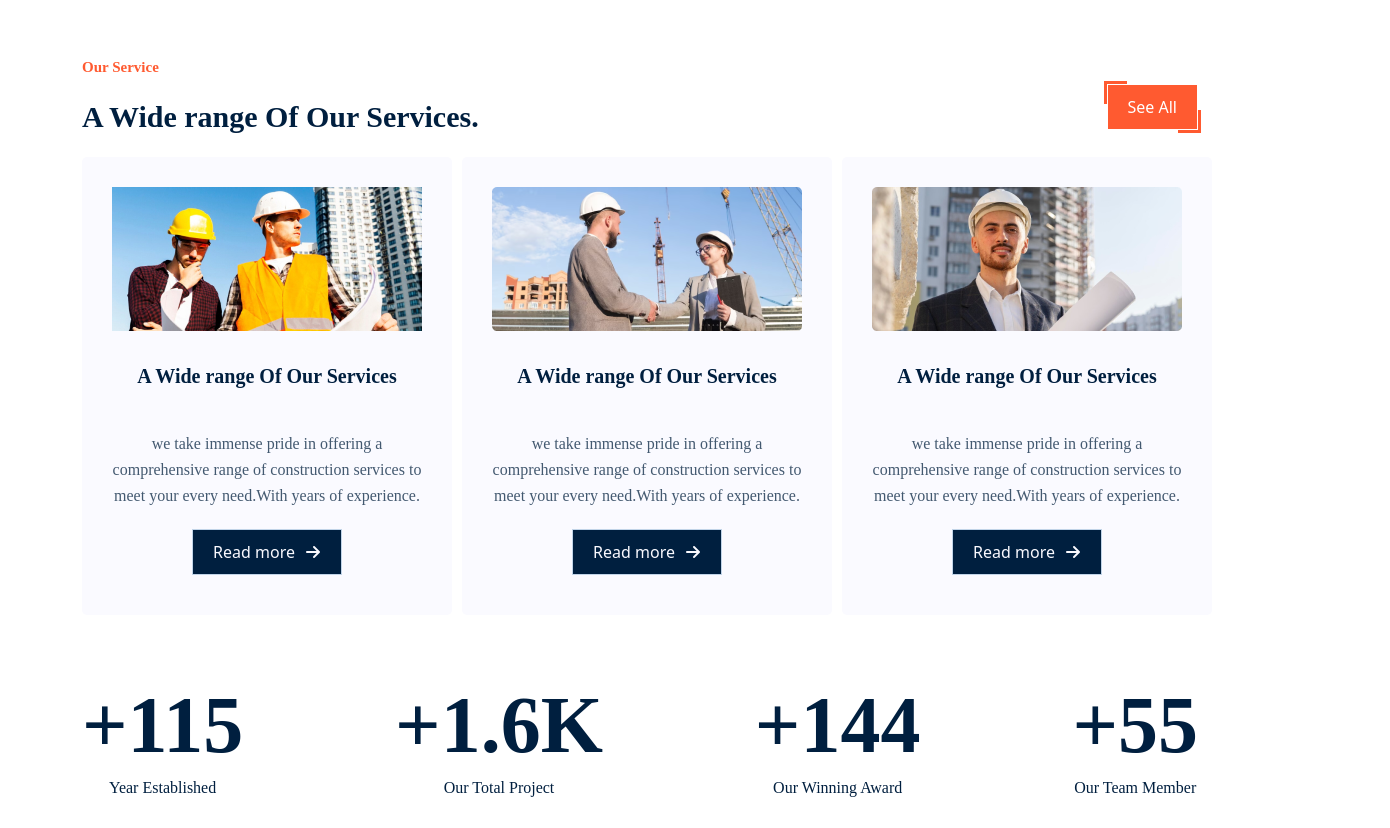
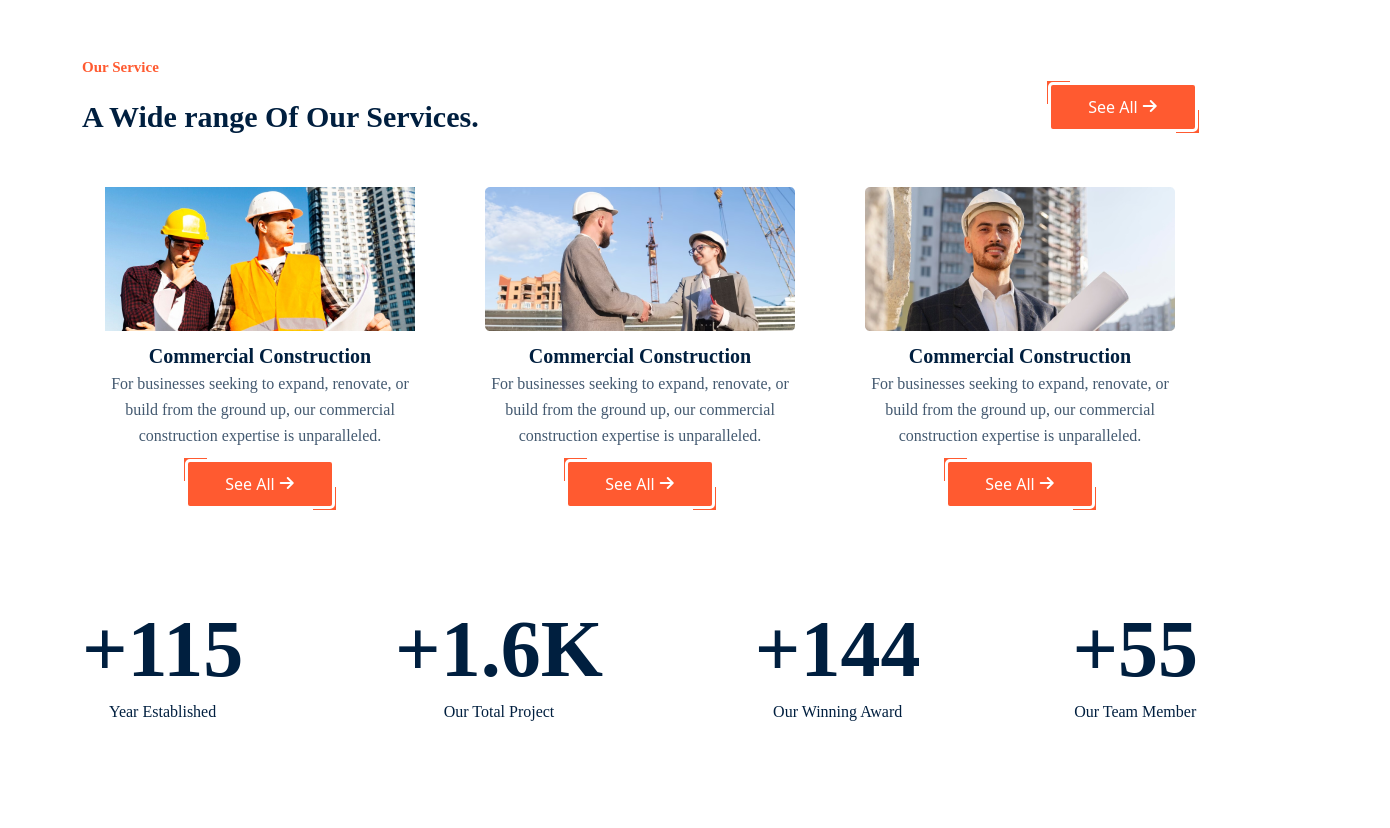
Before and after one commit to Ahad188/Home-page, a plain HTML site: page index.html in a window 1280 px wide. Shown: the part 1969-2797 px from the top of the page, 1390 px wide, since content can reach past the window. Before the commit the page ends 2770 px from the top, so only its background shows below. Drawn offline with Linux system fonts and the light colour scheme; files whose address does not match are found by name.

Commit message:
service card done

```diff
--- a/index.html
+++ b/index.html
@@ -57,8 +57,10 @@
             </p>
 
             <div class="learn">
-              <button class="more">
-                <a href="#"> Learn More <i class="my-icon icon-right-arrow"></i> </a>
+               <button class="add">
+                    <a href="#"> Learn more
+                         <i class="my-icon icon-arrow-right2"></i></a>
+
                    </button>
               <i class="my-icon icon-facebook"></i>
             </div>
@@ -124,8 +126,10 @@
             <h4 class="sub-head">About us</h4>
             <h2 class="head">Experienced & Quality Construction.</h2>
           </div>
-          <button class="section-link">
-            <a href="#"> Read More <i class="my-icon icon-arrow-right2"></i> </a>
+          <button class="add">
+               <a href="#"> Read more
+                    <i class="my-icon icon-arrow-right2"></i></a>
+
               </button>
         </div>
 
@@ -171,78 +175,76 @@
             <h4 class="sub-head">Our Service</h4>
             <h2 class="head">A Wide range Of Our Services.</h2>
           </div>
-          <button class="section-link">
-            <a href="#"> See All <i class="my-icon icon-arrow-right2"></i> </a>
+          <button class="add">
+               <a href="#">  See All
+                    <i class="my-icon icon-arrow-right2"></i></a>
               </button>
         </div>
 
         <div class="row">
           <div class="col-lg-4">
-            <ul class="content">
+            <div class="content">
               <div class="s-img">
                 <img src="img/service1.jpg" alt="" />
               </div>
                <div class="body">
-                <li><a href="#">A Wide range Of Our Services</a></li>
-                <li class="pera">
-                  we take immense pride in offering a comprehensive range of construction services
-                  to meet your every need.With years of experience.
-                </li>
-
-                <button class="more">
-                  <a href="#"
-                    >Read more
-                    <i class="my-icon icon-arrow-right2"></i>
-                  </a>
+                    <h3> Commercial Construction </h3>
+                    <p class="pera">For businesses seeking to expand,
+                         renovate, or build from the ground up,
+                         our commercial construction expertise
+                         is unparalleled.</p>
+               </div>
+               <div>
+                    <button class="add">
+                         <a href="#">  See All
+                              <i class="my-icon icon-arrow-right2"></i></a>
                     </button>
                </div>
-            </ul>
+          </div>
         </div>
         <div class="col-lg-4">
-            <ul class="content">
+          <div class="content">
             <div class="s-img">
               <img src="img/service2.png" alt="" />
             </div>
              <div class="body">
-                <li><a href="#">A Wide range Of Our Services</a></li>
-                <li class="pera">
-                  we take immense pride in offering a comprehensive range of construction services
-                  to meet your every need.With years of experience.
-                </li>
-
-                <button class="more">
-                  <a href="#"
-                    >Read more
-                    <i class="my-icon icon-arrow-right2"></i>
-                  </a>
+                  <h3> Commercial Construction </h3>
+                  <p class="pera">For businesses seeking to expand,
+                       renovate, or build from the ground up,
+                       our commercial construction expertise
+                       is unparalleled.</p>
+             </div>
+             <div>
+                  <button class="add">
+                       <a href="#">  See All
+                            <i class="my-icon icon-arrow-right2"></i></a>
                   </button>
              </div>
-            </ul>
+        </div>
       </div>
         <div class="col-lg-4">
-            <ul class="content">
+          <div class="content">
             <div class="s-img">
               <img src="img/service3.png" alt="" />
             </div>
              <div class="body">
-                <li><a href="#">A Wide range Of Our Services</a></li>
-                <li class="pera">
-                  we take immense pride in offering a comprehensive range of construction services
-                  to meet your every need.With years of experience.
-                </li>
-
-                <button class="more">
-                  <a href="#"
-                    >Read more
-                    <i class="my-icon icon-arrow-right2"></i>
-                  </a>
+                  <h3> Commercial Construction </h3>
+                  <p class="pera">For businesses seeking to expand,
+                       renovate, or build from the ground up,
+                       our commercial construction expertise
+                       is unparalleled.</p>
+             </div>
+             <div>
+                  <button class="add">
+                       <a href="#">  See All
+                            <i class="my-icon icon-arrow-right2"></i></a>
                   </button>
              </div>
-            </ul>
         </div>
       </div>
       </div>
     </section>
+    <!-- success -->
     <section class="success">
       <div class="container">
         <div class="success-con">
@@ -265,6 +267,26 @@
         </div>
       </div>
     </section>
+    <!-- our project -->
+    <section class="project">
+     <div class="container">
+          <div class="section-title">
+               <div class="title">
+                 <h4 class="sub-head">Our Project</h4>
+                 <h2 class="head">Explore Our Latest Project</h2>
+               </div>
+               <button class="add">
+                    <a href="#"> Read More
+                         <i class="my-icon icon-arrow-right2"></i></a>
+                   </button>
+          </div>
+
+
+
+     </div>
+    </section>
+
+
 
     <script src="js/bootstrap.bundle.min.js"></script>
   </body>
--- a/scss/pages/_index.scss
+++ b/scss/pages/_index.scss
@@ -3,6 +3,9 @@
   padding: 0;
   box-sizing: border-box;
   list-style-type: none;
+}
+a{
+     text-decoration: none;
 }
 @mixin common{
      background: #FF5A30;
@@ -22,48 +25,6 @@
      color: #FF5A30;
 }
 // section title
-.section-link{
-     background: #FF5A30;
-     padding: 10px 20px;
-     display: flex;
-     align-items: center;
-     gap: 10px;
-     position: relative;
-     border: 1px solid #fff;
-     transition: all 0.4s ease-in-out;
-
-
-
-
-}
-.section-link a{
-     text-decoration: none;
-     color: #fff;
- }
- .section-link ::before{
-     position: absolute;
-     content: '';
-     width: 23px;
-     height: 23px;
-     background: #FF5A30;
-     top: -4px;
-     left: -4px;
-     z-index: -1;
- }
- .section-link ::after{
-     position: absolute;
-     content: '';
-     width: 23px;
-     height: 23px;
-     background: #FF5A30;
-     bottom: -4px;
-     right: -4px;
-     z-index: -1;
- }
- .section-link:hover{
-     border: 2px solid orangered;
-     background: #001F3F;
- }
 .section-title{
      display: flex;
      justify-content: space-between;
@@ -88,8 +49,53 @@
      color: #001F3F;
 
 }
+.add{
+     text-decoration: none;
+     background: #FF5A30;
+     border-radius: 5px;
+     padding: 10px 20px;
+     color: #fff;
+     position: relative;
+     border: 3px solid #fff;
+     width: 150px;
+     transition: all 0.4s ease-in-out;
+     a{
+          text-decoration: none;
+          color: #fff;
+     }
+     &::before{
+          position: absolute;
+          content: '';
+          top: -4px;
+          left: -4px;
+          width: 23px;
+          height: 23px;
+          background: #FF5A30;
+          z-index: -1;
+          transition: all 0.4s ease-in-out;
+     }
+     &::after{
+          position: absolute;
+          content: '';
+          right: -4px;
+          bottom: -4px;
+          width: 23px;
+          height: 23px;
+          background: #FF5A30;
+          z-index: -1;
+          transition: all 0.4s ease-in-out;
+     }
+     &:hover{
+          background: #001F3F;
 
-
+     }
+     &:hover::before{
+          background: #001F3F;
+     }
+     &:hover::after{
+          background: #001F3F;
+     }
+}
 
 
 .hr{
@@ -241,17 +247,16 @@
           background-position: center;
           background-size: cover;
           height: 641px;
-          position: relative;
+          // position: relative;
           .icons{
-                position: absolute;
-                top: 50%;
-                left: 7%;
-
+               // position: absolute;
+               // top: 50%;
+               // left: 7%;
                display: flex;
                justify-content: space-between;
                align-items: center;
+               padding: 30% 5%;
 
-               width: 1300px;
                a{
                     text-decoration: none;
                     i{
@@ -336,8 +341,10 @@
               border-radius: 5px;
               h3{
                color: #fff;
-               margin-top: 95%;
+               margin-top: 90%;
                padding-left: 10%;
+               font-size: 20px;
+               // padding-bottom: 30px;
               }
          }
          &:hover .overlay{
@@ -355,72 +362,50 @@
      margin-top: 60px;
      .content{
           padding: 30px 20px;
-          // border: 1px solid red;
           text-align: center;
-          width: 370px;
-          // height: 501px;
           display: flex;
           flex-direction: column;
-          background: #FAFAFF;
           border-radius: 5px;
-          transition: all 0.5s ease-in-out;
+          transition: all 0.4s ease-in-out;
+
           .body{
                padding: 10px 0;
-               text-align: center;
-               li{
-                    padding: 20px 10px;
+
+               h3{
+                    // padding: 20px 10px;
+                    // font-family: 'Space Grotesk';
+                    // font-style: normal;
+                    // font-weight: 400;
+                    // font-size: 16px;
+                    // line-height: 26px;
+                    // color: #435970;
+                    // a{
+                         font-family: 'Space Grotesk';
+                         font-weight: 700;
+                         font-size: 20px;
+                         line-height: 30px;
+                         color: #001F3F;
+                         text-decoration: none;
+                    // }
+
+               }
+               .pera{
                     font-family: 'Space Grotesk';
                     font-style: normal;
                     font-weight: 400;
                     font-size: 16px;
                     line-height: 26px;
                     color: #435970;
-                    a{
-                         font-family: 'Space Grotesk';
-                         font-weight: 700;
-                         font-size: 20px;
-                         line-height: 30px;
-                         color: #001F3F;
-                         text-decoration: none;
-                    }
 
                }
-               .more{
-                    background: #001F3F;
-                    padding: 10px 20px;
-                    position: relative;
-                    border: 1px solid #C1D4E8;
-                    transition: all 0.4s ease-in-out;
-                    a{
-                         display: flex;
-                         gap: 10px;
-                         align-items: center;
-                         text-decoration: none;
-                         color: #FAFAFF;
-                    }
-                    // &::before{
-                    //      position: absolute;
-                    //      content: '';
-                    //      top: -4px;
-                    //      left: -4px;
-                    //      width: 23px;
-                    //      height: 23px;
-                    //      z-index: -1;
-                    //      background: #001F3F;
 
-                    // }
-
-               }
 
           }
           &:hover{
                flex-direction: column-reverse;
                background: #001F3F;
-               &:hover li,li>a{
-                    color: #FAFAFF;
-               }
-               &:hover .more{
-                    background: #FF5A30;
+               &:hover h3,.pera{
+                    color: #fff;
                }
           }
      }
@@ -453,3 +438,50 @@
           }
      }
 }
+// project
+.project{
+
+     margin-top: 130px;
+     .content{
+          position: relative;
+          height: 380px;
+          // transition: all 0.10s ease-in-out;
+          // transition-delay: 0.10s ;
+
+          .about-img{
+               position: relative;
+               border-radius: 5px;
+               overflow: hidden;
+               height: 380px;
+               img{
+                    width: 100%;
+                    transition: all 0.4s ease-in-out;
+               }
+          }
+          .overlay{
+              position: absolute;
+              display: none;
+              top: 0;
+              left: 0;
+              width: 100%;
+              height: 100%;
+              background: linear-gradient(180deg, rgba(0, 31, 63, 0) 0%, rgba(0, 31, 63, 0.967949) 100%);
+              border-radius: 5px;
+              h3{
+               color: #fff;
+               margin-top: 90%;
+               padding-left: 10%;
+               font-size: 20px;
+               // padding-bottom: 30px;
+              }
+         }
+
+         &:hover .overlay{
+          display: block;
+
+         }
+         &:hover img{
+          transform: scale(1.2);
+     }
+     }
+}
```
Also changed, not shown: css/style.css, 1 other file. Lines whose indentation alone changed are shown as unchanged.
